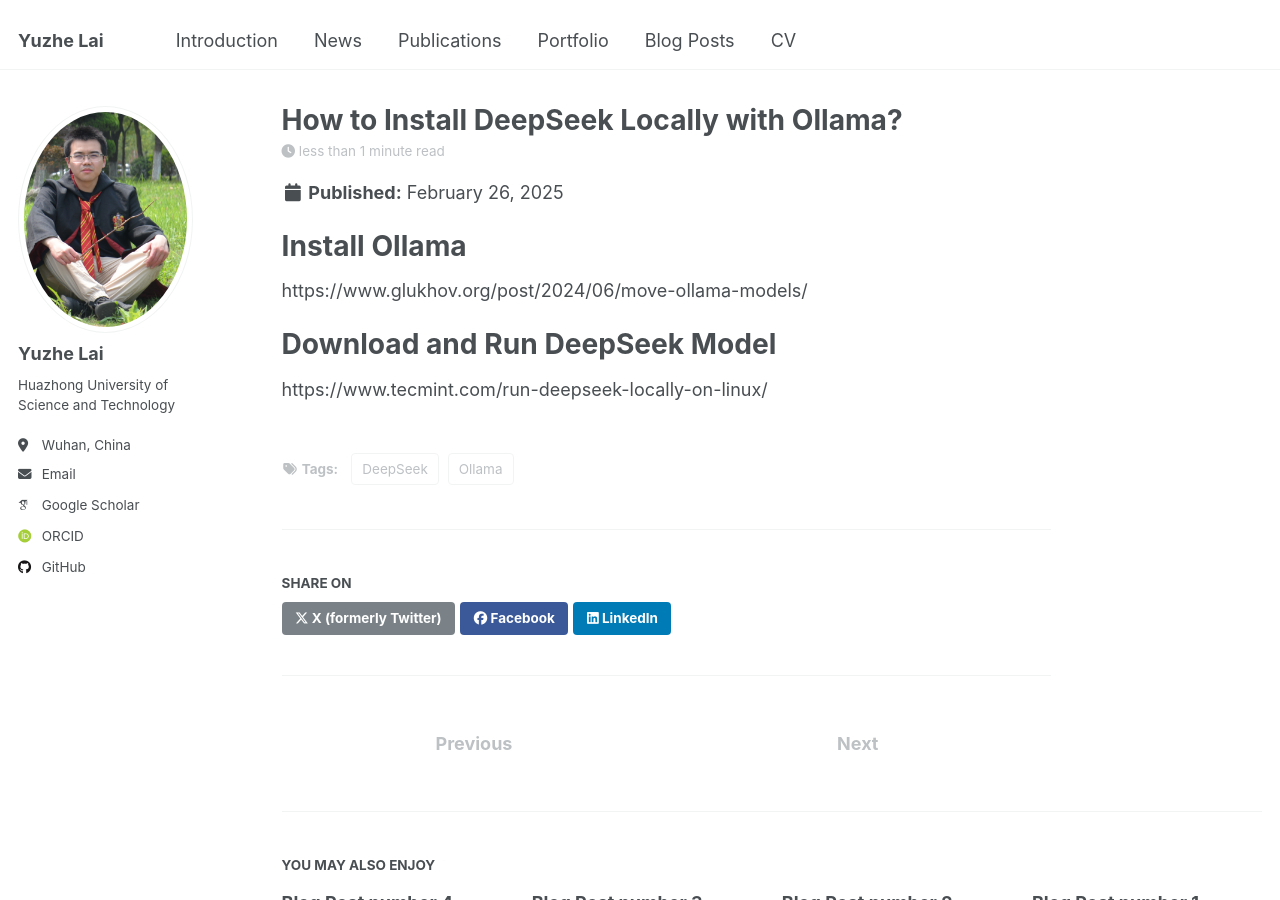
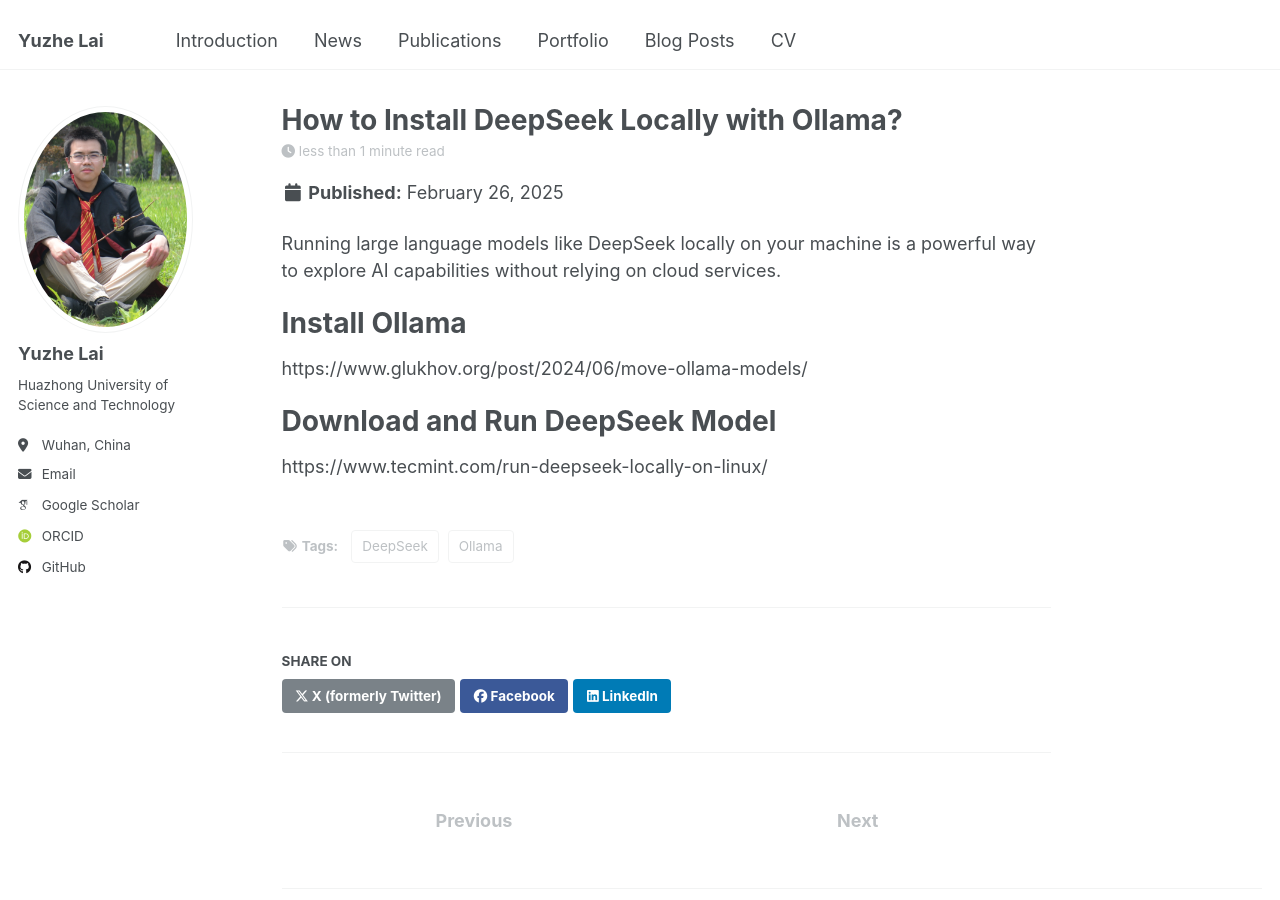
Before and after one commit to plague155/plague155.github.io, a Jekyll site: the page built from _posts/2199-01-01-future-post.md, in a window 1280 px wide and 900 px high. Built offline with Jekyll 4.4.1, drawn with Linux system fonts in a browser that asks for light colours; some web fonts are replaced.

Commit message:
Update 2199-01-01-future-post.md

```diff
--- a/_posts/2199-01-01-future-post.md
+++ b/_posts/2199-01-01-future-post.md
@@ -7,6 +7,7 @@
   - DeepSeek
 ---
 
+Running large language models like DeepSeek locally on your machine is a powerful way to explore AI capabilities without relying on cloud services.
 
 # Install Ollama
 https://www.glukhov.org/post/2024/06/move-ollama-models/
```
